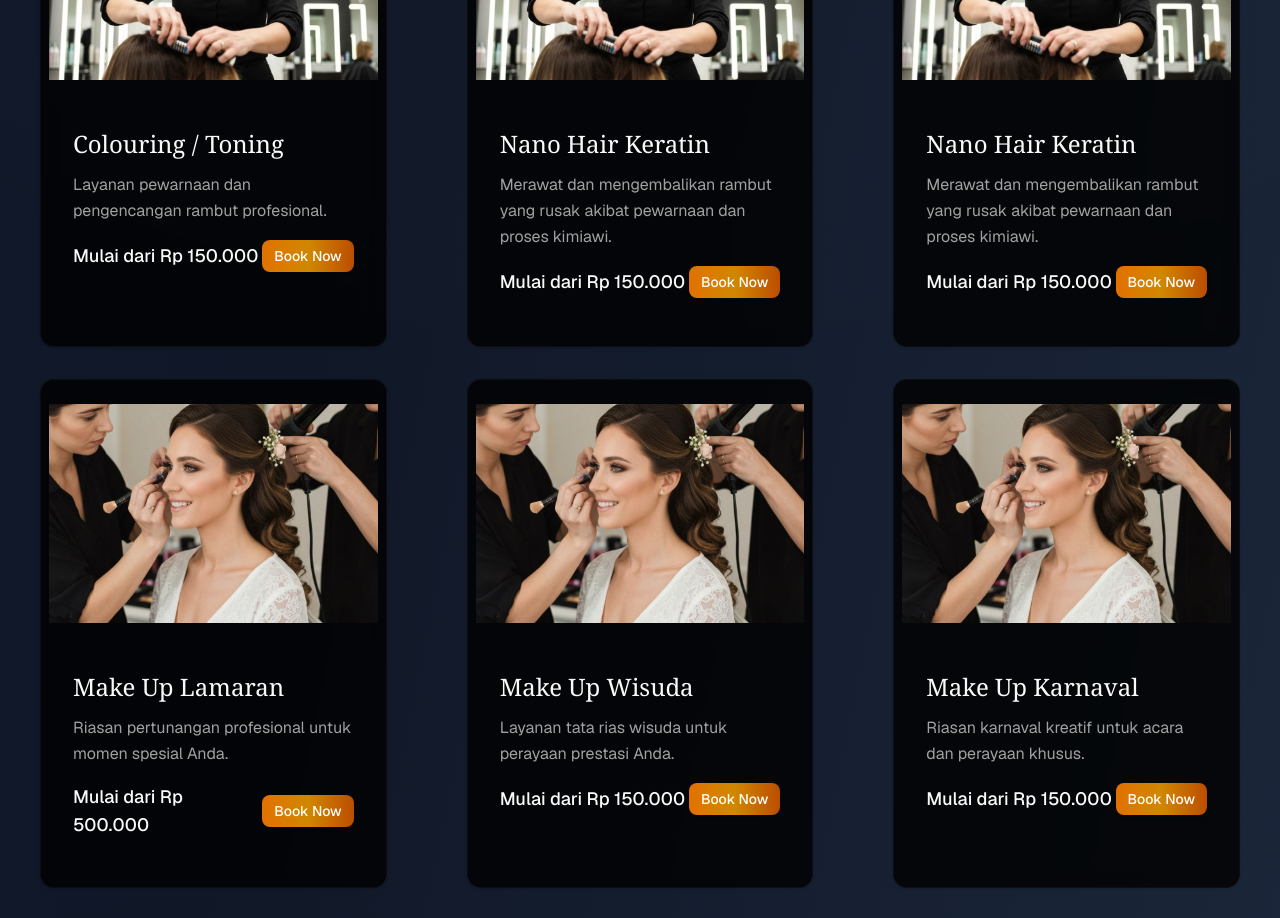
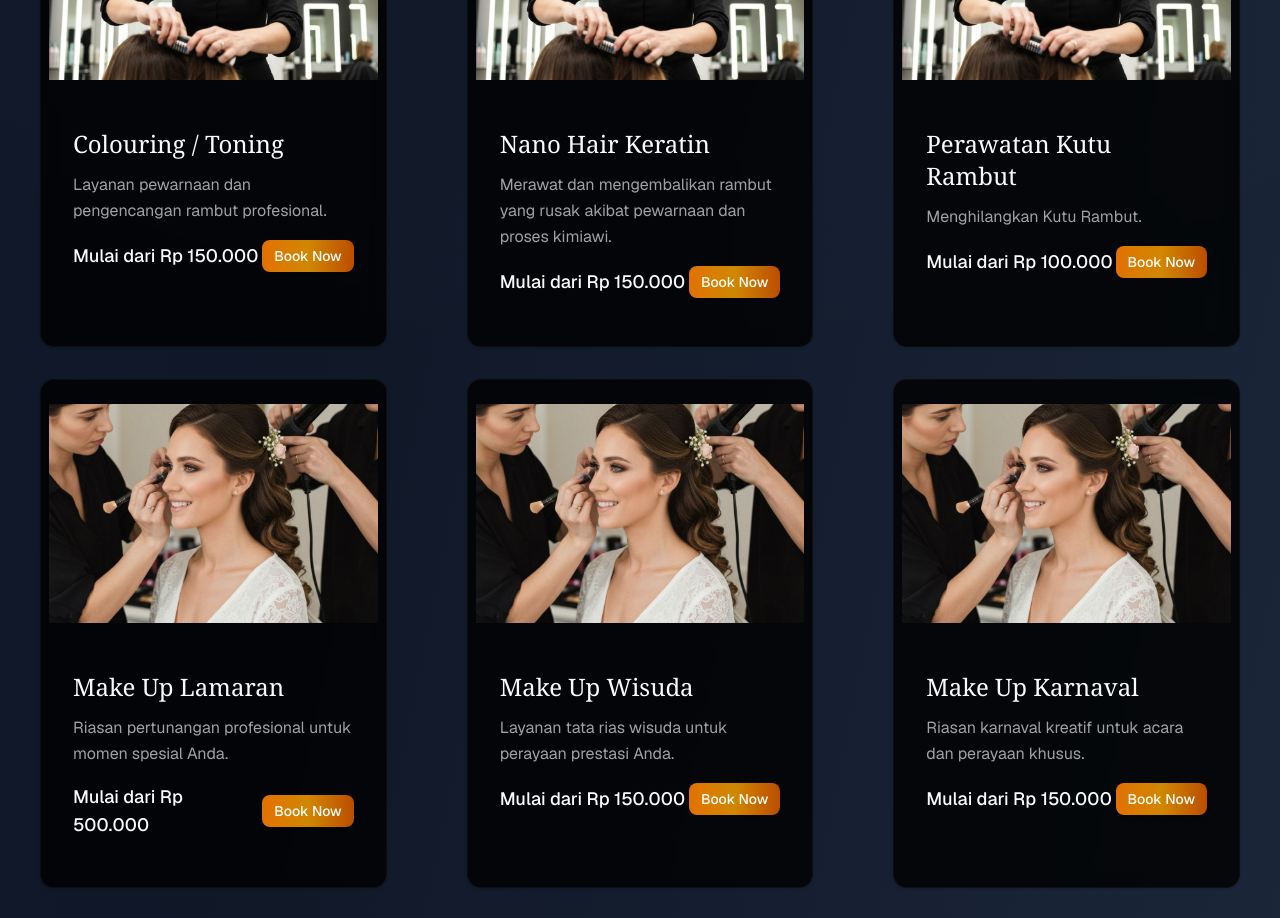
Before and after one commit to hardiferio/v0-beauty-salon-booking, a Next.js app: page / in a window 1280 px wide. Shown: the part 5080-5998 px from the top of the page. Built offline with nearby package versions, Linux system fonts and the light colour scheme.

Commit message:
feat: sync new changes from main to beauty-salon-booking
Update project files and assets from main branch

Co-authored-by: null <48272241+hardiferio@users.noreply.github.com>

```diff
--- a/components/services.tsx
+++ b/components/services.tsx
@@ -143,9 +143,9 @@ const services = [
     image: "/elegant-hair-salon-styling.jpg",
   },
   {
-    title: "Nano Hair Keratin",
-    description: "Merawat dan mengembalikan rambut yang rusak akibat pewarnaan dan proses kimiawi.",
-    price: "Mulai dari Rp 150.000",
+    title: "Perawatan Kutu Rambut",
+    description: " Menghilangkan Kutu Rambut.",
+    price: "Mulai dari Rp 100.000",
     image: "/elegant-hair-salon-styling.jpg",
   },
   {
```
